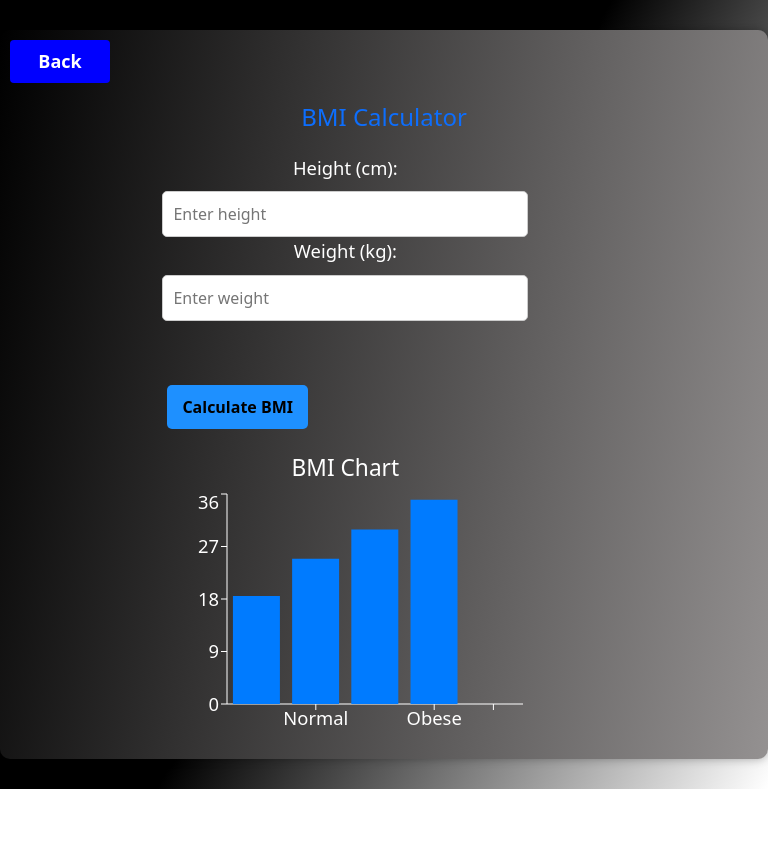
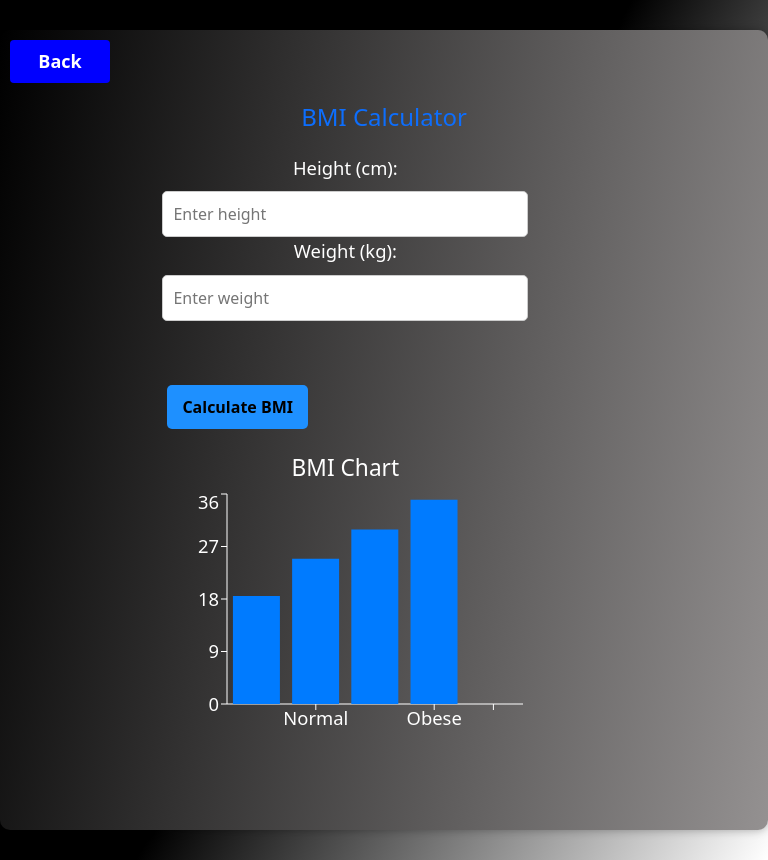
Before and after one commit to 20A91A04M5/Nfx-frc, a React (Vite) app: page /Bmi in a window 768 px wide. Before the commit the page ends 800 px from the top, so only its background shows below. Built offline with nearby package versions, Linux system fonts and the light colour scheme.

Commit message:
Update Bmi.css

```diff
--- a/src/Nfxcomponents/BmiCalci/Bmi.css
+++ b/src/Nfxcomponents/BmiCalci/Bmi.css
@@ -66,7 +66,8 @@
 @media (max-width: 768px) {
   .bmi-container {
     padding: 0px;
-    width: 80%;
+    width: fit-content;
+    height: fit-content;
     text-align: center;
   }
   #bckbmi {
@@ -94,6 +95,7 @@
     padding: 10px;
     flex-direction: column;
     width: 100%;
+    height:100vh;
     gap: 0px;
   }
 }
```
